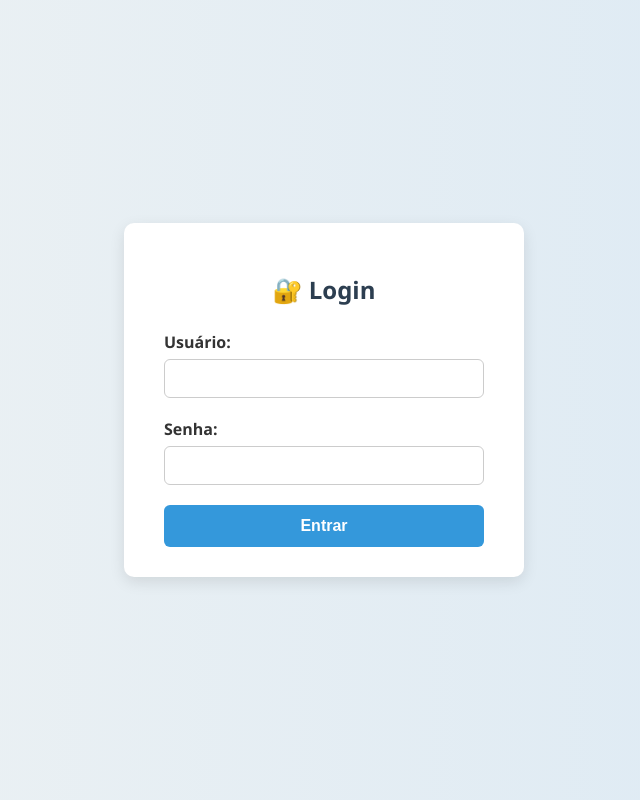
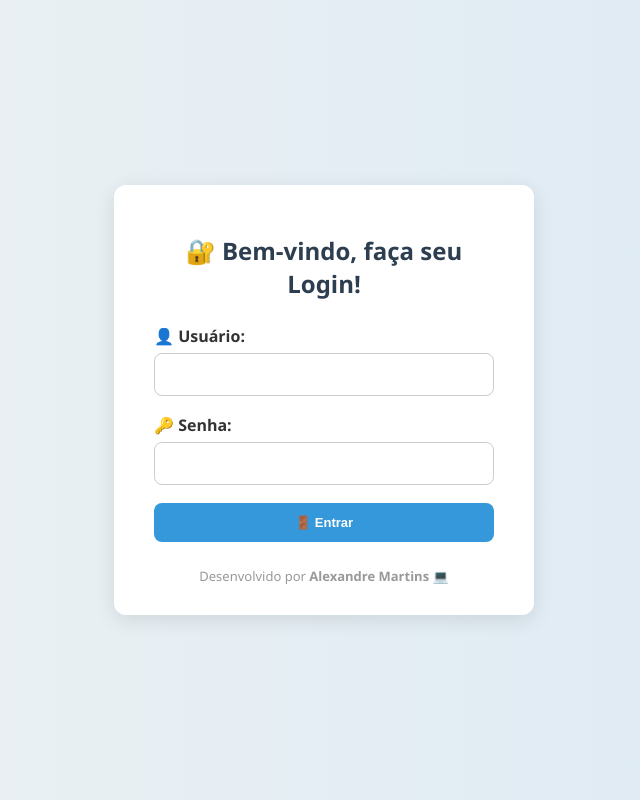
Before and after one commit to yarinsantanamartins/orcamento, a Django app: page /login/ in a window 1280 px wide. Shown: the whole page, without its empty margins (316-956 px from the left). Run offline with Django 5.2, Linux system fonts and the light colour scheme.

Commit message:
alteraçoes templates

```diff
--- a/core/templates/core/login.html
+++ b/core/templates/core/login.html
@@ -2,8 +2,8 @@
 <html lang="pt-br">
 <head>
   <meta charset="UTF-8">
-  <title>Login - Sistema de Orçamento</title>
-  <meta name="viewport" content="width=device-width, initial-scale=1">
+  <title>🔐 Login - Sistema de Orçamento</title>
+  <meta name="viewport" content="width=device-width, initial-scale=1.0">
   <style>
     * {
       box-sizing: border-box;
@@ -22,20 +22,26 @@
     .login-container {
       background: #fff;
       padding: 30px 40px;
-      border-radius: 10px;
-      box-shadow: 0 5px 15px rgba(0,0,0,0.1);
-      width: 100%;
-      max-width: 400px;
+      border-radius: 12px;
+      box-shadow: 0 5px 20px rgba(0, 0, 0, 0.1);
+      width: 90%;
+      max-width: 420px;
+      text-align: center;
     }
 
-    .login-container h2 {
-      text-align: center;
+    .logo img {
+      max-height: 80px;
+      margin-bottom: 10px;
+    }
+
+    h2 {
       color: #2c3e50;
       margin-bottom: 25px;
     }
 
     label {
       display: block;
+      text-align: left;
       margin-bottom: 6px;
       font-weight: 600;
       color: #333;
@@ -44,10 +50,10 @@
     input[type="text"],
     input[type="password"] {
       width: 100%;
-      padding: 10px;
+      padding: 12px;
       border: 1px solid #ccc;
-      border-radius: 6px;
-      margin-bottom: 20px;
+      border-radius: 8px;
+      margin-bottom: 18px;
       font-size: 15px;
     }
 
@@ -57,11 +63,11 @@
       background-color: #3498db;
       color: white;
       border: none;
-      border-radius: 6px;
-      font-size: 16px;
+      border-radius: 8px;
+      font-size: 13px;
       font-weight: bold;
       cursor: pointer;
-      transition: background-color 0.3s;
+      transition: background-color 0.3s ease;
     }
 
     button[type="submit"]:hover {
@@ -70,31 +76,47 @@
 
     .error-msg {
       color: red;
-      text-align: center;
       margin-bottom: 15px;
       font-weight: bold;
+    }
+
+    footer {
+      margin-top: 25px;
+      font-size: 13px;
+      color: #999;
     }
   </style>
 </head>
 <body>
 
   <div class="login-container">
-    <h2>🔐 Login</h2>
+
+    <div class="logo">
+      {% if empresa.logotipo %}
+        <img src="{{ empresa.logotipo.url }}" alt="Logo da Empresa">
+      {% endif %}
+    </div>
+
+    <h2>🔐 Bem-vindo, faça seu Login!</h2>
 
     {% if form.errors %}
-      <div class="error-msg">Usuário ou senha incorretos.</div>
+      <div class="error-msg">⚠️ Usuário ou senha incorretos.</div>
     {% endif %}
 
     <form method="post">
       {% csrf_token %}
-      <label for="username">Usuário:</label>
+      <label for="username">👤 Usuário:</label>
       <input type="text" name="username" id="username" required>
 
-      <label for="password">Senha:</label>
+      <label for="password">🔑 Senha:</label>
       <input type="password" name="password" id="password" required>
 
-      <button type="submit">Entrar</button>
+      <button type="submit">🚪 Entrar</button>
     </form>
+
+    <footer>
+      Desenvolvido por <strong>Alexandre Martins</strong> 💻
+    </footer>
   </div>
 
 </body>
```
Also changed, not shown: core/templates/core/dashboard.html (+14 -1 lines), core/templates/core/lista_orcamentos.html (+14 -1 lines), core/templates/core/novo_orcamento.html (+14 -1 lines), core/views.py (+70 -68 lines), db.sqlite3.
